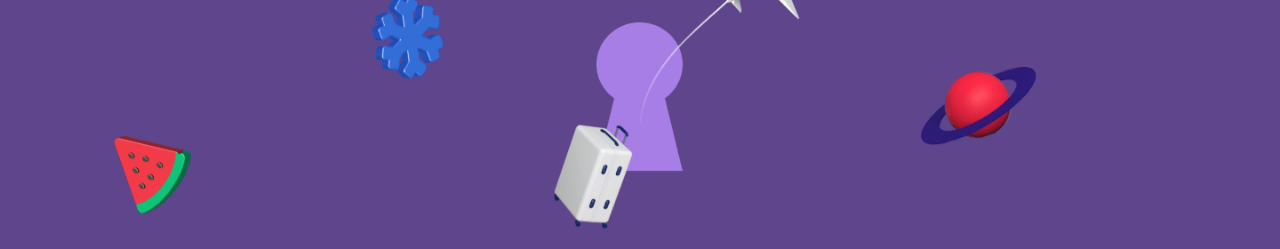
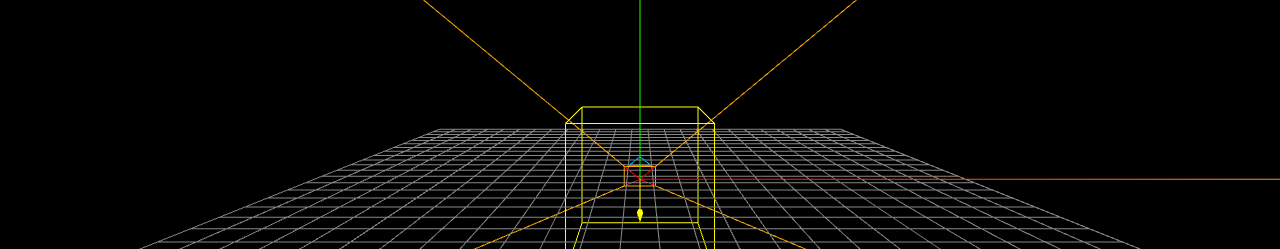
Before and after one commit to htmlacademy-animation/344615-magic-vacation-1, a website built with webpack: page source/index.html in a window 1280 px wide. Shown: the part 351-600 px from the top of the page. Built offline with nearby package versions, Linux system fonts and the light colour scheme.

Commit message:
add tree js

```diff
--- a/package.json
+++ b/package.json
@@ -57,6 +57,6 @@
   "dependencies": {
     "normalize.css": "8.0.1",
     "swiper": "5.3.8",
-    "three": "0.115.0"
+    "three": "^0.115.0"
   }
 }
--- a/source/index.html
+++ b/source/index.html
@@ -78,7 +78,7 @@
   <main class="page-content">
 
     <section class="animation-screen"></section>
-
+    <canvas id="treejs" style="position: fixed; inset: 0;"></canvas>
     <section class="screen screen--hidden screen--intro" id="top">
       <div class="screen__wrapper">
         <div class="intro">
--- /dev/null
+++ b/source/js/modules/tree.js
@@ -0,0 +1,57 @@
+import * as THREE from "three";
+/**
+ * дока https://threejs.org/manual/#ru/fundamentals
+ */
+
+const canvas = document.querySelector("#treejs");
+const renderer = new THREE.WebGLRenderer({ antialias: true, canvas });
+
+const fov = 75; // поле зрения.
+
+const aspect = window.innerWidth / window.innerHeight; // значение для canvas по умолчанию
+const near = 0.1; //Усеченная форма камеры вблизи плоскости
+//Представляют пространство перед камерой, которое будет отображаться. Все, что находится до или после этого диапазона, будет обрезано (не нарисовано).
+const far = 2000; //Дальняя плоскость усеченной камеры. Значение по умолчанию - 2000.
+const camera = new THREE.PerspectiveCamera(fov, aspect, near, far);
+
+camera.position.z = 4;
+camera.position.y = 1;
+// camera.rotateY((45 * Math.PI) / 180);
+// camera.rotateX((45 * Math.PI) / 180);
+// camera.rotateZ((45 * Math.PI) / 180);
+
+const scene = new THREE.Scene();
+
+const boxWidth = 1;
+const boxHeight = 1;
+const boxDepth = 1;
+const geometry = new THREE.BoxGeometry(boxWidth, boxHeight, boxDepth);
+const material = new THREE.MeshBasicMaterial({ color: 0x44aa88 }); // greenish blue
+
+const cube = new THREE.Mesh(geometry, material); //Полигональная сетка
+// scene.add(cube);
+
+/** HELPERS  */
+const cameraHelper = new THREE.CameraHelper(camera); // оси камеры
+const arrowHelper = new THREE.ArrowHelper(); // cвет
+const boxHelper = new THREE.BoxHelper(cube); // граница фигуры
+const grid = new THREE.GridHelper(5, 25); // отражение горизонта
+const axesHelper = new THREE.AxesHelper(5); // оси координат
+scene.add(axesHelper, grid, cameraHelper, arrowHelper, boxHelper);
+
+/** END HELPERS  */
+
+renderer.setSize(window.innerWidth, window.innerHeight);
+renderer.render(scene, camera);
+
+// function render(time) {
+//   time *= 0.0007; // конвертировать время в секунды
+
+//   cube.rotation.x = time;
+//   cube.rotation.y = time;
+
+//   renderer.render(scene, camera);
+
+//   requestAnimationFrame(render);
+// }
+// requestAnimationFrame(render);
--- a/source/scss/blocks/animation-screen.scss
+++ b/source/scss/blocks/animation-screen.scss
@@ -5,20 +5,20 @@
   align-items: center;
   width: 100%;
   height: 100%;
-  background-image: url("../img/scene.png");
+  // background-image: url("../img/scene.png");
   background-repeat: no-repeat;
   background-size: 100% auto;
   background-position: center;
 
-  @include retina {
-    background-image: url("../img/scene@2x.png");
-  }
+  // @include retina {
+  //   background-image: url("../img/scene@2x.png");
+  // }
 
-  @media (orientation: portrait) {
-    background-image: url("../img/scene-mob.png");
+  // @media (orientation: portrait) {
+  //   background-image: url("../img/scene-mob.png");
 
-    @include retina {
-      background-image: url("../img/scene-mob@2x.png");
-    }
-  }
+  //   @include retina {
+  //     background-image: url("../img/scene-mob@2x.png");
+  //   }
+  // }
 }
--- a/source/scss/blocks/screen.scss
+++ b/source/scss/blocks/screen.scss
@@ -294,6 +294,7 @@
   background-repeat: no-repeat;
   background-size: cover;
   background-position: center;
+  opacity: 0;
 
   @media (orientation: portrait) {
     background-size: auto calc(100vh - 13.8rem), 100% 25rem;
```
Also changed, not shown: source/js/modules/slider.js (+25 -13 lines), source/js/script.js (+10 -9 lines), 1 other file.
